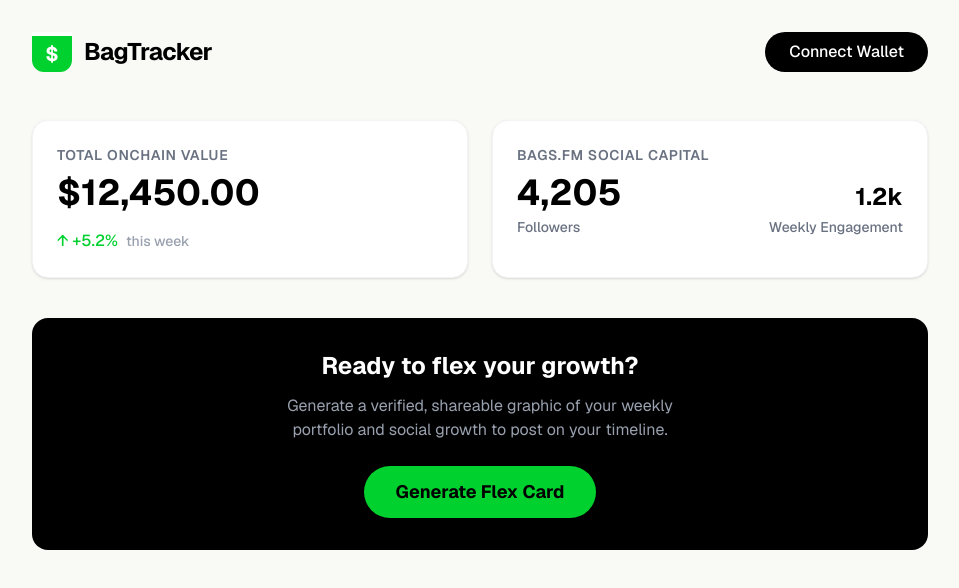
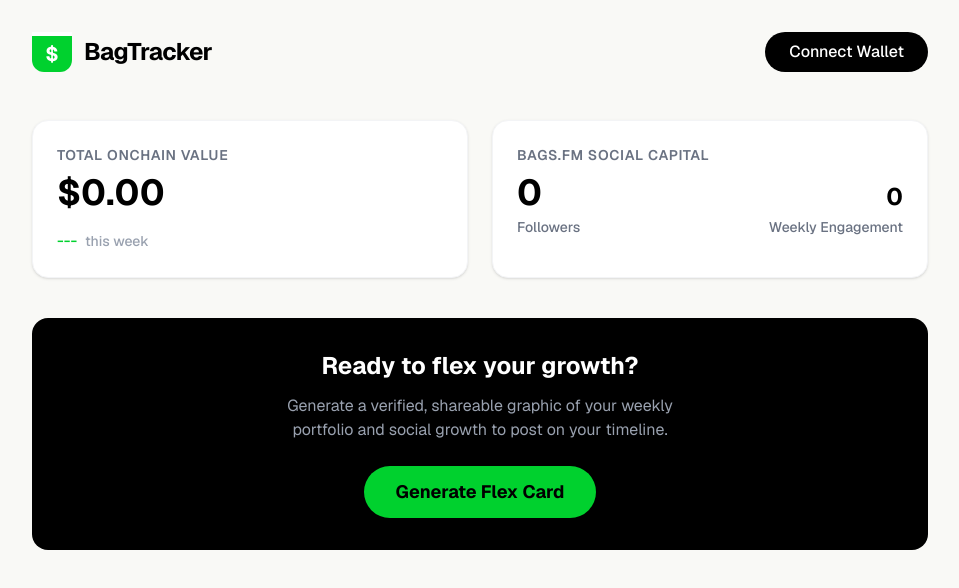
Before and after one commit to akorpromise6-ai/bagtracker, a Next.js app: page / in a window 1280 px wide. Shown: the top 588 px of the page, without its empty margins (160-1119 px from the left). Built offline with nearby package versions, Linux system fonts and the light colour scheme.

Commit message:
Update page.tsx

```diff
--- a/app/page.tsx
+++ b/app/page.tsx
@@ -1,19 +1,57 @@
-import React from 'react';
+"use client";
+
+import React, { useState } from 'react';
 
 export default function Dashboard() {
+  // These 'states' remember if the wallet is connected
+  const [walletAddress, setWalletAddress] = useState("");
+  const [isConnecting, setIsConnecting] = useState(false);
+
+  // The magic function that connects the Web3 wallet
+  const connectWallet = async () => {
+    // Check if the browser has a crypto wallet injected
+    if (typeof window !== "undefined" && typeof (window as any).ethereum !== "undefined") {
+      try {
+        setIsConnecting(true);
+        // Ask the wallet for permission to connect
+        const accounts = await (window as any).ethereum.request({ method: "eth_requestAccounts" });
+        if (accounts.length > 0) {
+          setWalletAddress(accounts[0]); // Save the connected wallet address
+        }
+      } catch (error) {
+        console.error("User denied connection", error);
+      } finally {
+        setIsConnecting(false);
+      }
+    } else {
+      // If they don't have a wallet installed, show this alert
+      alert("No Web3 wallet detected! To test this on mobile, open this website inside the MetaMask or Coinbase Wallet in-app browser.");
+    }
+  };
+
+  // Helper to make the long wallet address look pretty (e.g., 0x123...ABCD)
+  const formatAddress = (address: string) => {
+    return `${address.substring(0, 6)}...${address.substring(address.length - 4)}`;
+  };
+
   return (
     <main className="min-h-screen bg-[#F9F9F6] text-black p-8 font-sans">
       {/* Header */}
       <header className="flex justify-between items-center mb-12 max-w-4xl mx-auto">
         <div className="flex items-center gap-3">
-          {/* Simple green bag logo placeholder */}
           <div className="w-10 h-10 bg-[#00D12E] rounded-full flex items-center justify-center text-white font-bold text-xl rounded-t-none rounded-b-xl border-t-4 border-white">
             $
           </div>
           <h1 className="text-2xl font-bold tracking-tight">BagTracker</h1>
         </div>
-        <button className="bg-black text-white px-6 py-2 rounded-full font-medium hover:bg-gray-800 transition">
-          Connect Wallet
+
+        {/* Dynamic Connect Button */}
+        <button
+          onClick={connectWallet}
+          disabled={isConnecting}
+          className="bg-black text-white px-6 py-2 rounded-full font-medium hover:bg-gray-800 transition"
+        >
+          {isConnecting ? "Connecting..." : walletAddress ? formatAddress(walletAddress) : "Connect Wallet"}
         </button>
       </header>
 
@@ -23,9 +61,12 @@
         {/* Onchain Portfolio Card */}
         <div className="bg-white p-6 rounded-2xl shadow-sm border border-gray-100">
           <h2 className="text-sm font-semibold text-gray-500 uppercase tracking-wider mb-2">Total Onchain Value</h2>
-          <p className="text-4xl font-bold mb-4">$12,450.00</p>
+          {/* Numbers only show up IF a wallet is connected */}
+          <p className="text-4xl font-bold mb-4">
+            {walletAddress ? "$12,450.00" : "$0.00"}
+          </p>
           <div className="flex items-center gap-2 text-[#00D12E] font-medium">
-            <span>↑ +5.2%</span>
+            <span>{walletAddress ? "↑ +5.2%" : "---"}</span>
             <span className="text-gray-400 text-sm">this week</span>
           </div>
         </div>
@@ -35,11 +76,11 @@
           <h2 className="text-sm font-semibold text-gray-500 uppercase tracking-wider mb-2">Bags.fm Social Capital</h2>
           <div className="flex justify-between items-end">
             <div>
-              <p className="text-4xl font-bold mb-1">4,205</p>
+              <p className="text-4xl font-bold mb-1">{walletAddress ? "4,205" : "0"}</p>
               <p className="text-sm text-gray-500 font-medium">Followers</p>
             </div>
             <div className="text-right">
-              <p className="text-2xl font-bold mb-1">1.2k</p>
+              <p className="text-2xl font-bold mb-1">{walletAddress ? "1.2k" : "0"}</p>
               <p className="text-sm text-gray-500 font-medium">Weekly Engagement</p>
             </div>
           </div>
@@ -49,7 +90,10 @@
         <div className="col-span-1 md:col-span-2 bg-black text-white p-8 rounded-2xl flex flex-col items-center text-center mt-4">
           <h2 className="text-2xl font-bold mb-3">Ready to flex your growth?</h2>
           <p className="text-gray-400 mb-6 max-w-md">Generate a verified, shareable graphic of your weekly portfolio and social growth to post on your timeline.</p>
-          <button className="bg-[#00D12E] text-black px-8 py-3 rounded-full font-bold text-lg hover:bg-green-400 transition w-full md:w-auto">
+          <button
+            onClick={() => alert("Connecting to Bags.fm API... (Hackathon feature coming soon!)")}
+            className="bg-[#00D12E] text-black px-8 py-3 rounded-full font-bold text-lg hover:bg-green-400 transition w-full md:w-auto"
+          >
             Generate Flex Card
           </button>
         </div>
```
